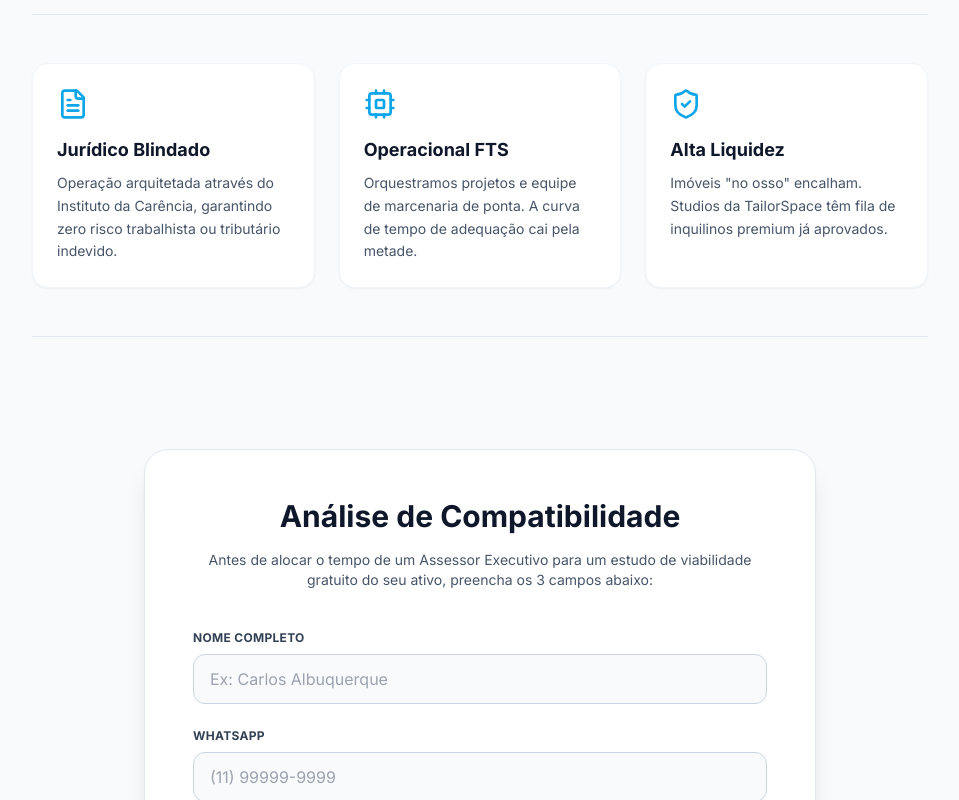
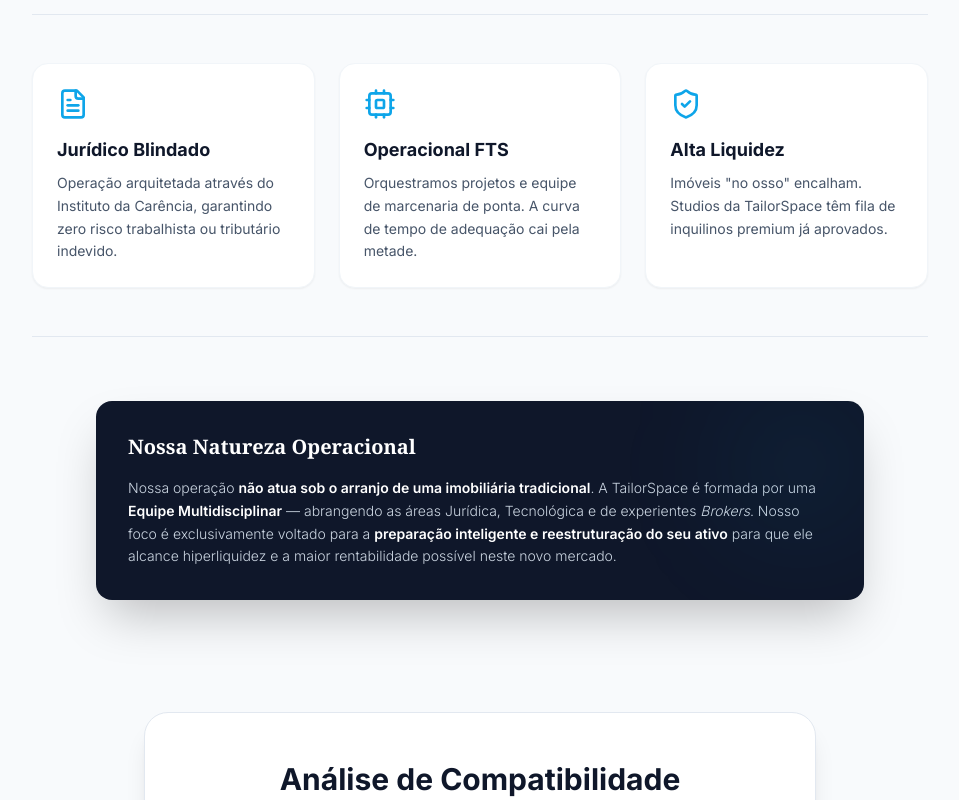
Before and after one commit to aleandrade926/tailorspace-app, a React (Vite) app: page /proprietario in a window 1280 px wide. Shown: the part 1025-1825 px from the top of the page, without its empty margins (160-1119 px from the left). Built offline with nearby package versions, Linux system fonts and the light colour scheme.

Commit message:
fix(compliance): add multidisciplinary team vs real estate disclaimer to owner funnel to reflect CRECI constraints

```diff
--- a/src/pages/OwnerLandingPage.tsx
+++ b/src/pages/OwnerLandingPage.tsx
@@ -115,6 +115,15 @@
               <p className="text-sm text-slate-600 leading-relaxed">Imóveis "no osso" encalham. Studios da TailorSpace têm fila de inquilinos premium já aprovados.</p>
             </div>
           </div>
+
+          {/* Institutional Positioning / Compliance */}
+          <div className="max-w-3xl mx-auto bg-slate-900 text-slate-100 p-8 rounded-2xl mb-16 shadow-2xl relative overflow-hidden text-left">
+            <div className="absolute top-0 right-0 w-32 h-32 bg-brand-500/10 rounded-full blur-3xl"></div>
+            <h3 className="text-xl font-bold mb-4 font-serif text-white">Nossa Natureza Operacional</h3>
+            <p className="text-sm text-slate-300 leading-relaxed font-light">
+              Nossa operação <strong className="text-white font-semibold">não atua sob o arranjo de uma imobiliária tradicional</strong>. A TailorSpace é formada por uma <strong className="text-white font-semibold">Equipe Multidisciplinar</strong> — abrangendo as áreas Jurídica, Tecnológica e de experientes <em>Brokers</em>. Nosso foco é exclusivamente voltado para a <strong className="text-white font-semibold">preparação inteligente e reestruturação do seu ativo</strong> para que ele alcance hiperliquidez e a maior rentabilidade possível neste novo mercado.
+            </p>
+          </div>
         </div>
       </section>
 
```
